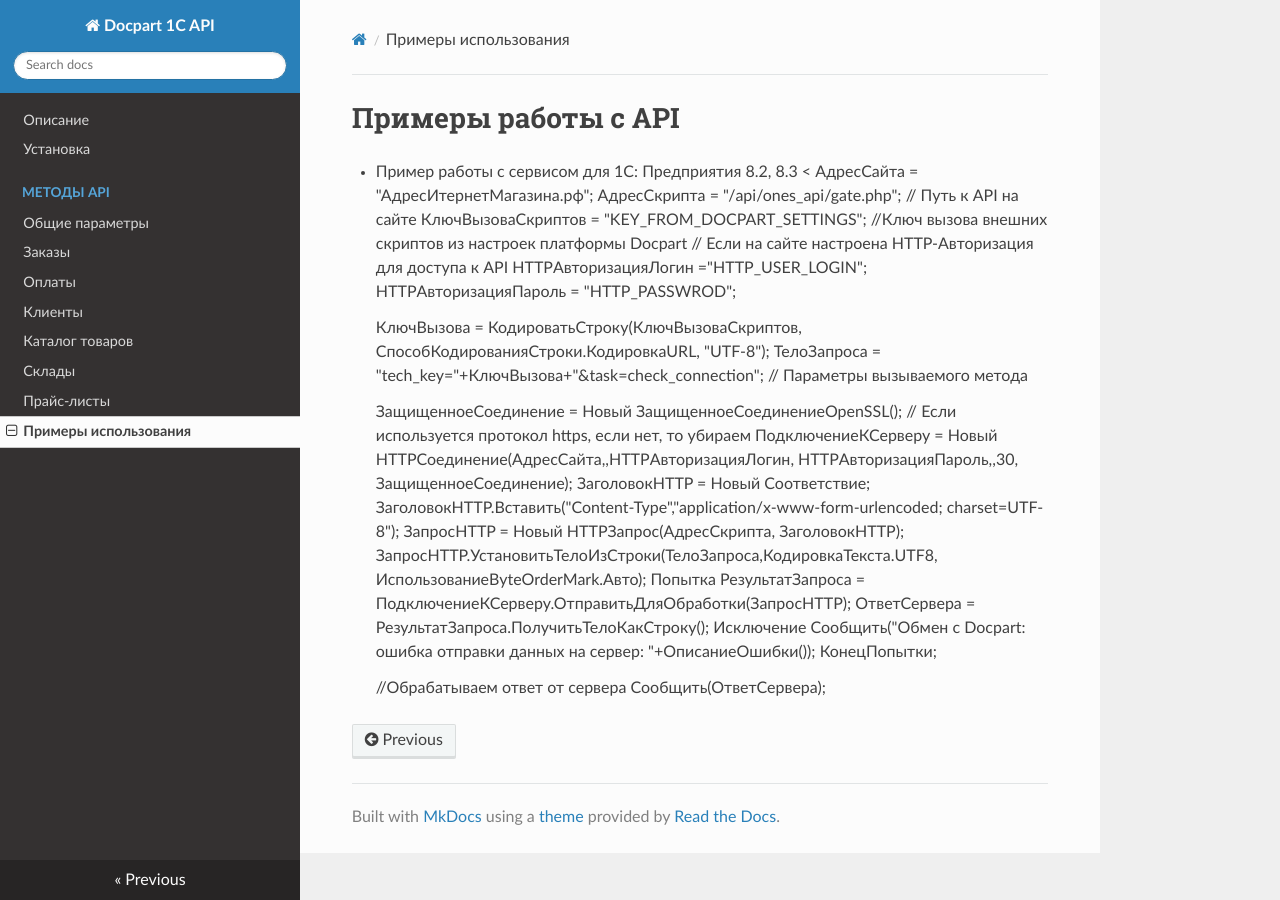
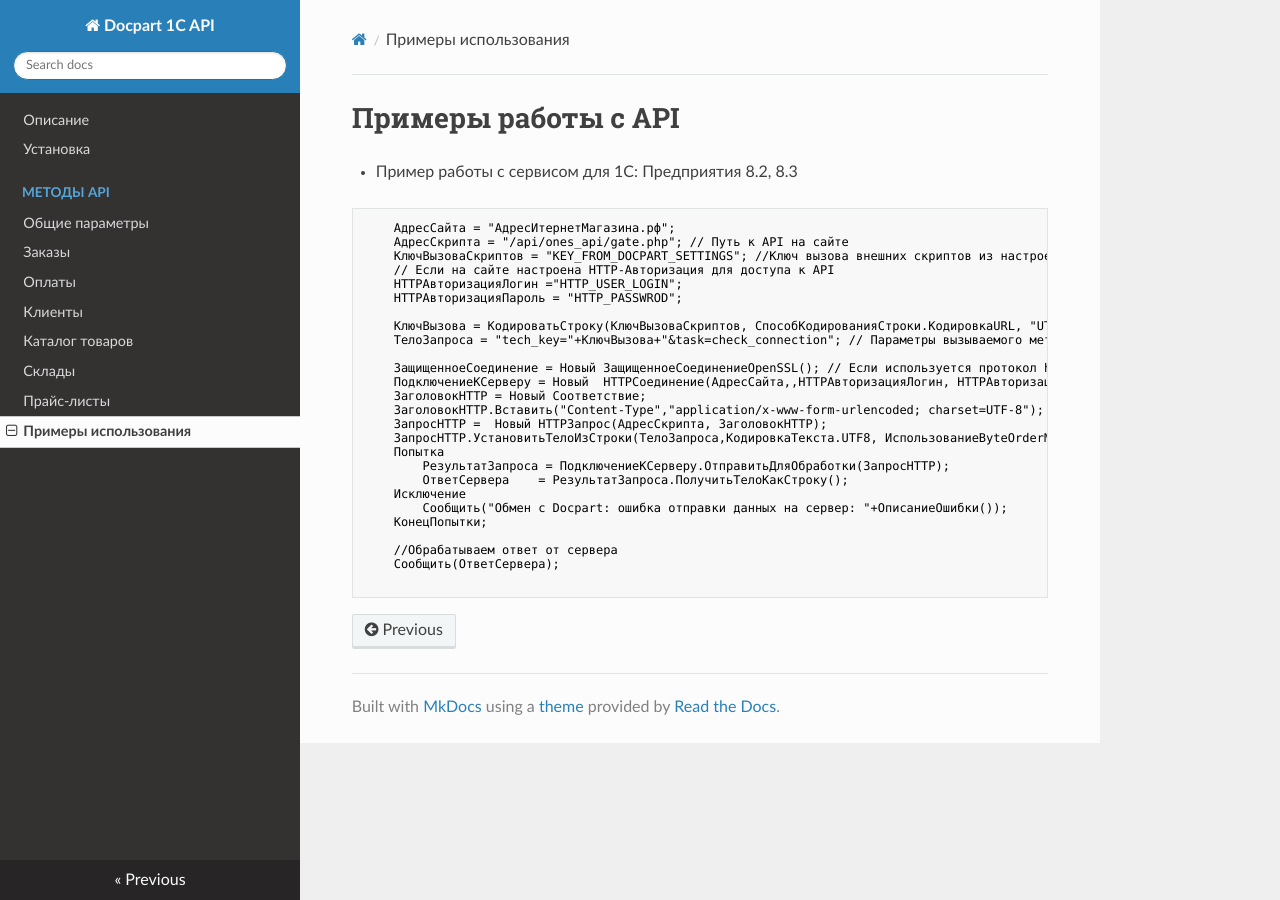
Before and after one commit to emayskiy/Docpart_1C_API_WIKI, an MkDocs documentation site: the page built from docs/samples.md, in a window 1280 px wide. Built offline with MkDocs 1.6.1, drawn with Linux system fonts in a browser that asks for light colours; nearby versions of some CDN libraries.

Commit message:
Добавлен пример кода

````diff
--- a/docs/samples.md
+++ b/docs/samples.md
@@ -1,7 +1,7 @@
 # Примеры работы с API
 
 - Пример работы с сервисом для 1С: Предприятия 8.2, 8.3
-<
+```1С-Enterprise
     АдресСайта = "АдресИтернетМагазина.рф";
     АдресСкрипта = "/api/ones_api/gate.php"; // Путь к API на сайте
     КлючВызоваСкриптов = "KEY_FROM_DOCPART_SETTINGS"; //Ключ вызова внешних скриптов из настроек платформы Docpart
@@ -28,4 +28,4 @@
     //Обрабатываем ответ от сервера
     Сообщить(ОтветСервера);
 
->
+```
````
